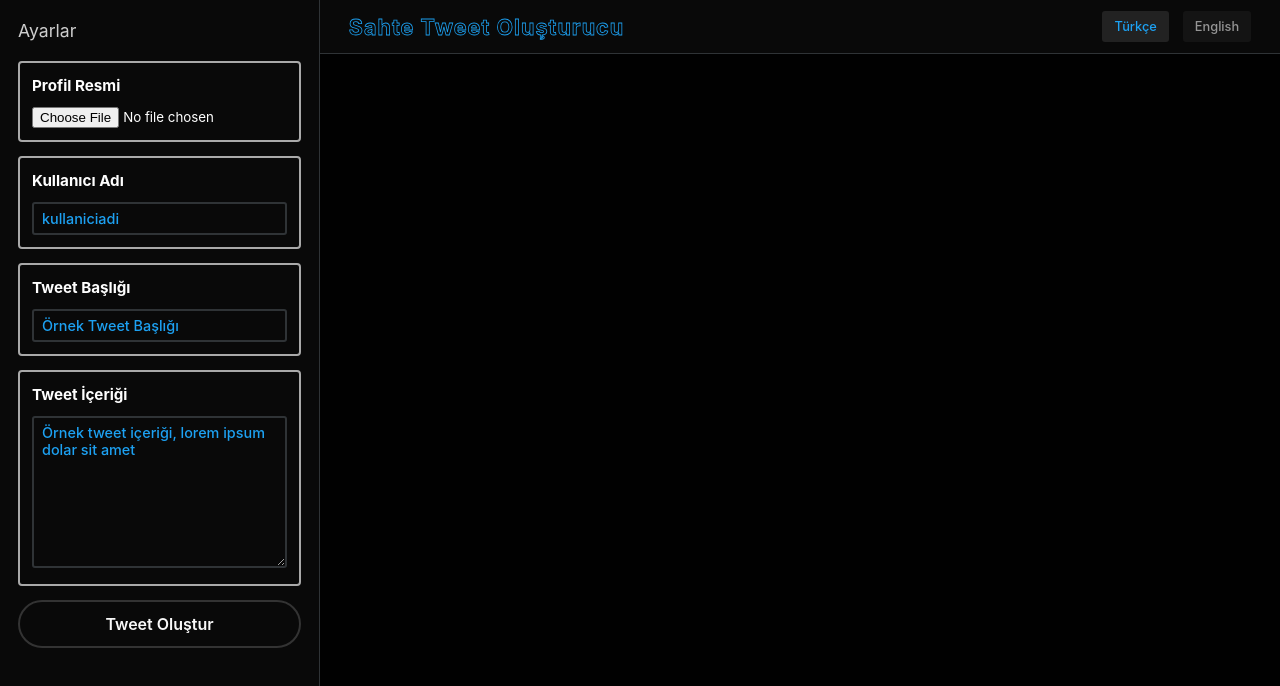
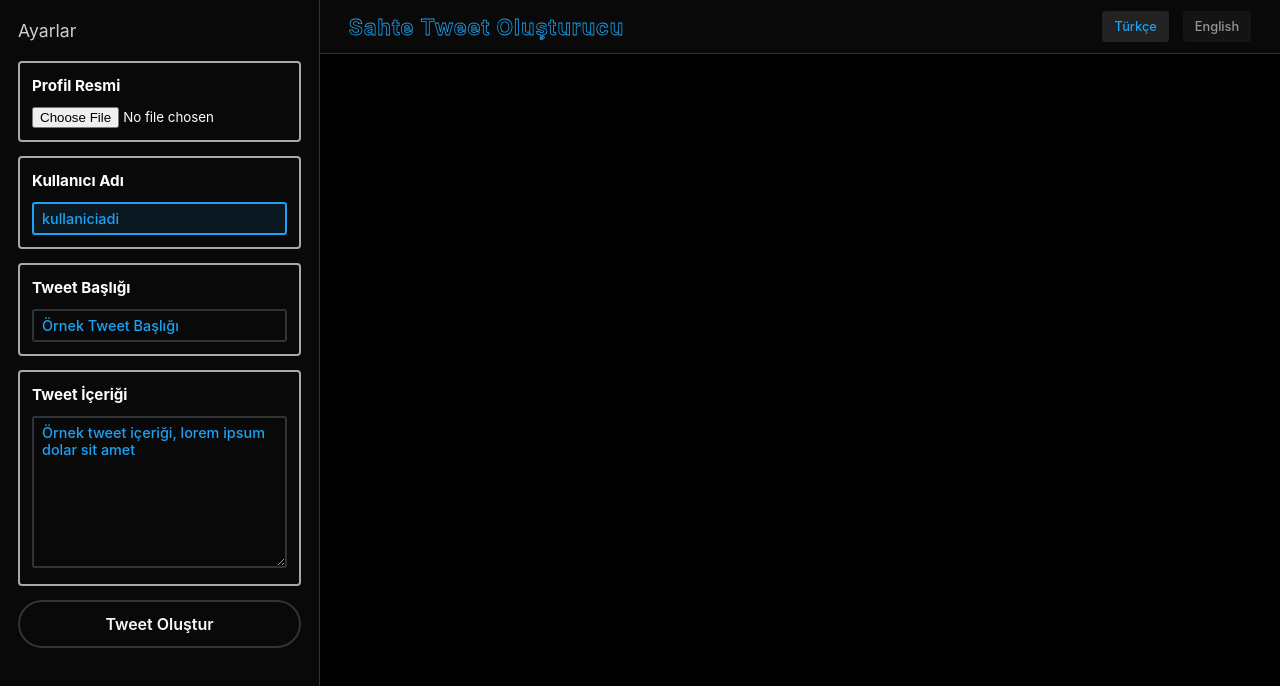
Before and after one commit to ertugrulsencer/fake-tweet-generator, a Vue app: page / in a window 1280 px wide. Shown: the top 686 px of the page. Built offline with nearby package versions, Linux system fonts and the light colour scheme.

Commit message:
Username field autofocus added

```diff
--- a/src/components/shared/SideBar.vue
+++ b/src/components/shared/SideBar.vue
@@ -10,7 +10,11 @@
       </fieldset>
       <fieldset>
         <strong>{{ getLang("settings_user_name") }}</strong>
-        <input type="text" :placeholder="getLang('user_name_placeholder')" />
+        <input
+          autofocus
+          type="text"
+          :placeholder="getLang('user_name_placeholder')"
+        />
       </fieldset>
       <fieldset>
         <strong> {{ getLang("settings_tweet_header") }} </strong>
```
